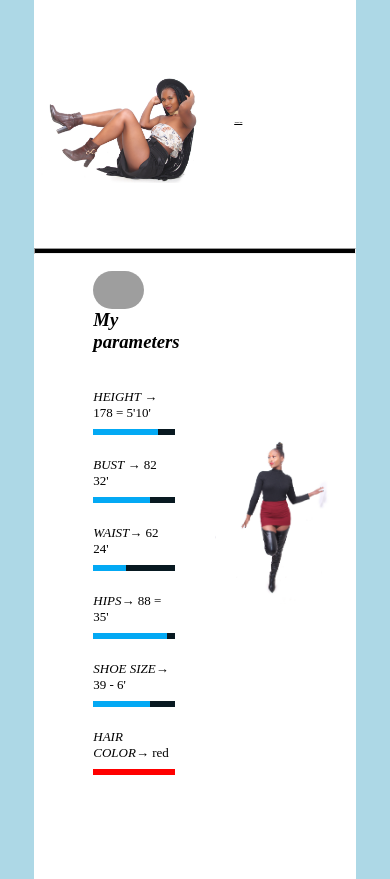
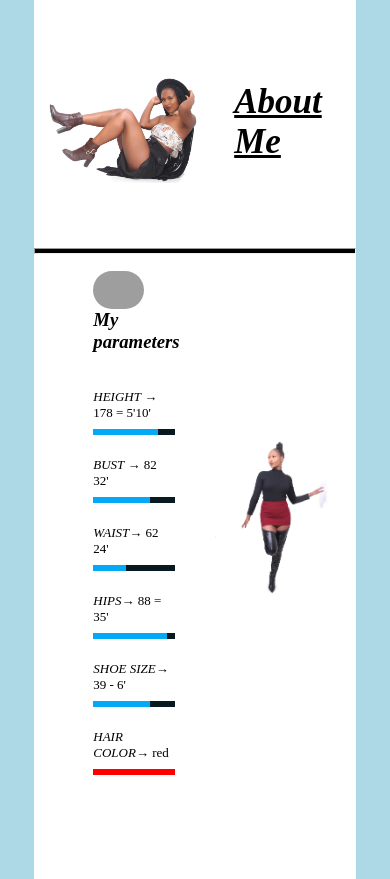
Before and after one commit to Gakiri001/Beth-portfolio, a plain HTML site: page index.html in a window 390 px wide. Shown: the part 913-1792 px from the top of the page. Drawn offline with Linux system fonts and the light colour scheme; grey boxes are pictures that could not be loaded.

Commit message:
Update style.css

```diff
--- a/style.css
+++ b/style.css
@@ -442,7 +442,7 @@ nav .designedby p{
     width: 200px;
   }
   .full-cointainer .about-me .about-pic h1{
-    font-size: 2px;
+    font-size: 35px;
   }
 
   /*specs*/
```
